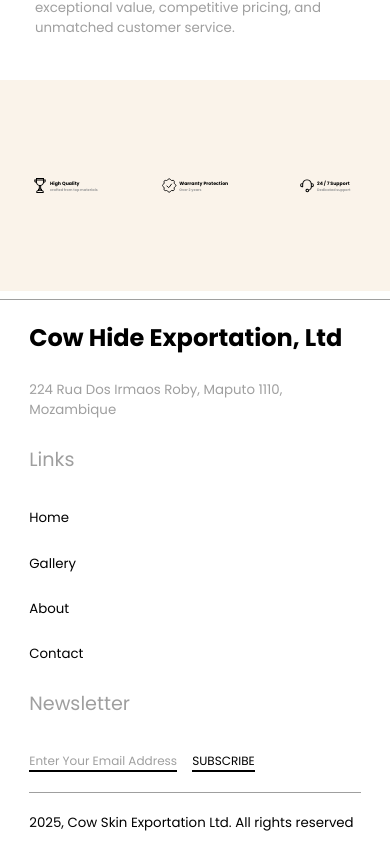
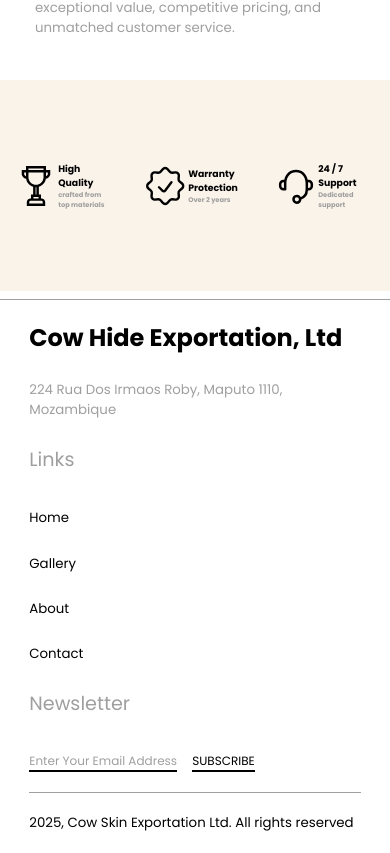
Before and after one commit to DEGEN101/cow-hide-exportation-website, a React (Create React App) app: page / in a window 390 px wide. Shown: the part 1691-2544 px from the top of the page. Built offline with nearby package versions, Linux system fonts and the light colour scheme.

Commit message:
Updated Brand Panel Component to be responsive

```diff
--- a/src/Components/BrandPanel/BrandPanel.css
+++ b/src/Components/BrandPanel/BrandPanel.css
@@ -23,4 +23,5 @@
 
 .brand-panel-container .panel-item-image {
     width: 4vw;
+    min-width: 40px;
 }
--- a/src/Components/BrandPanel/BrandPanel.jsx
+++ b/src/Components/BrandPanel/BrandPanel.jsx
@@ -13,8 +13,8 @@ const PanelItem = ({ imageSrc, altText, title, text }) => {
         <section className="panel-item-container">
             <img className="panel-item-image" src={imageSrc} alt={altText}/>
             <section className="panel-item-text-content">
-                <Text textSize="1.2vw" textWeight="bold" textColor="#000000"> {title} </Text>
-                <Text textSize="0.9vw" textWeight="bold"> {text} </Text>
+                <Text textSize="max(1.2vw, 7pt)" textWeight="bold" textColor="#000000"> {title} </Text>
+                <Text textSize="max(0.9vw, 5pt)" textWeight="bold"> {text} </Text>
             </section>
         </section>
     );
```
